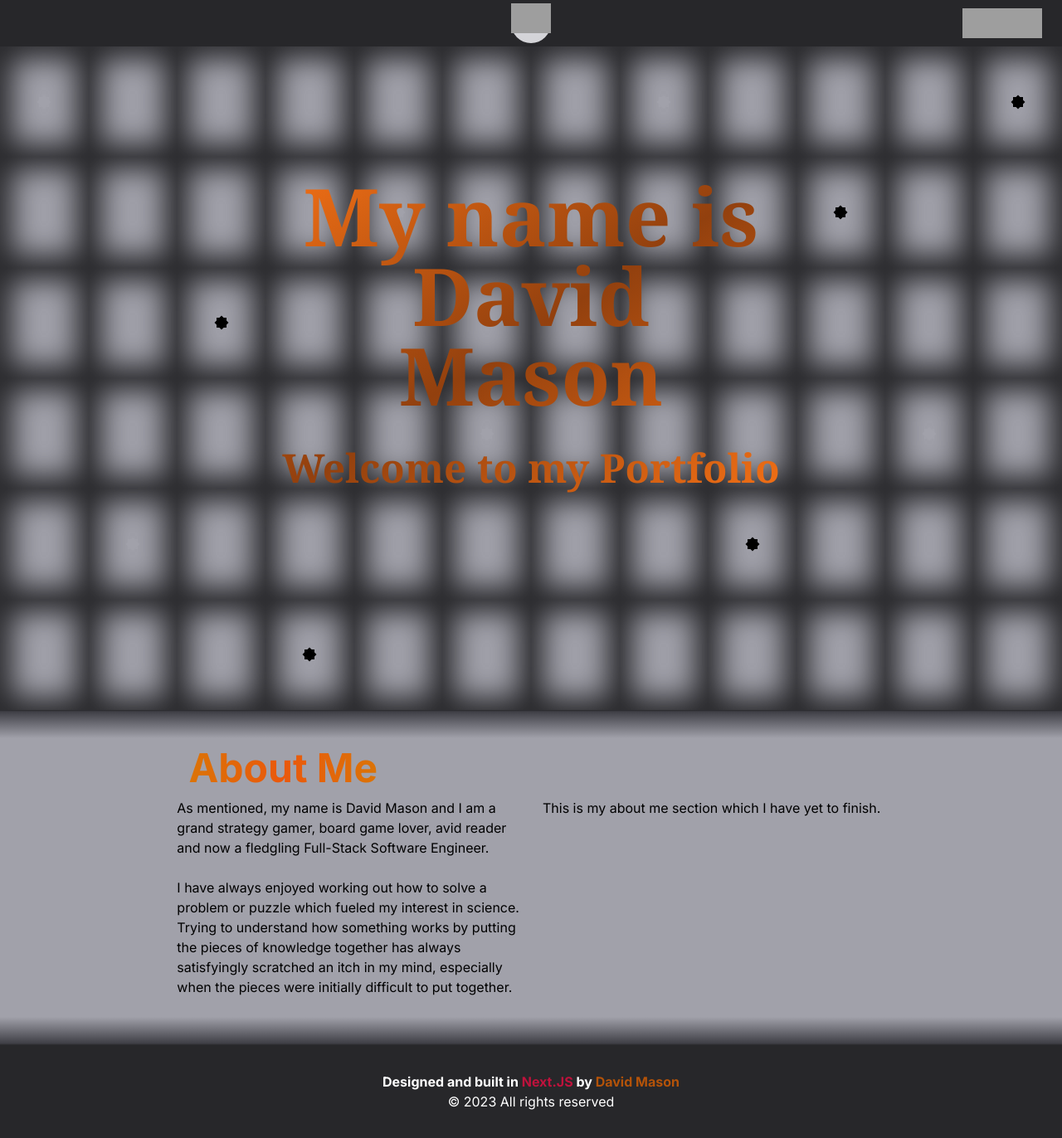
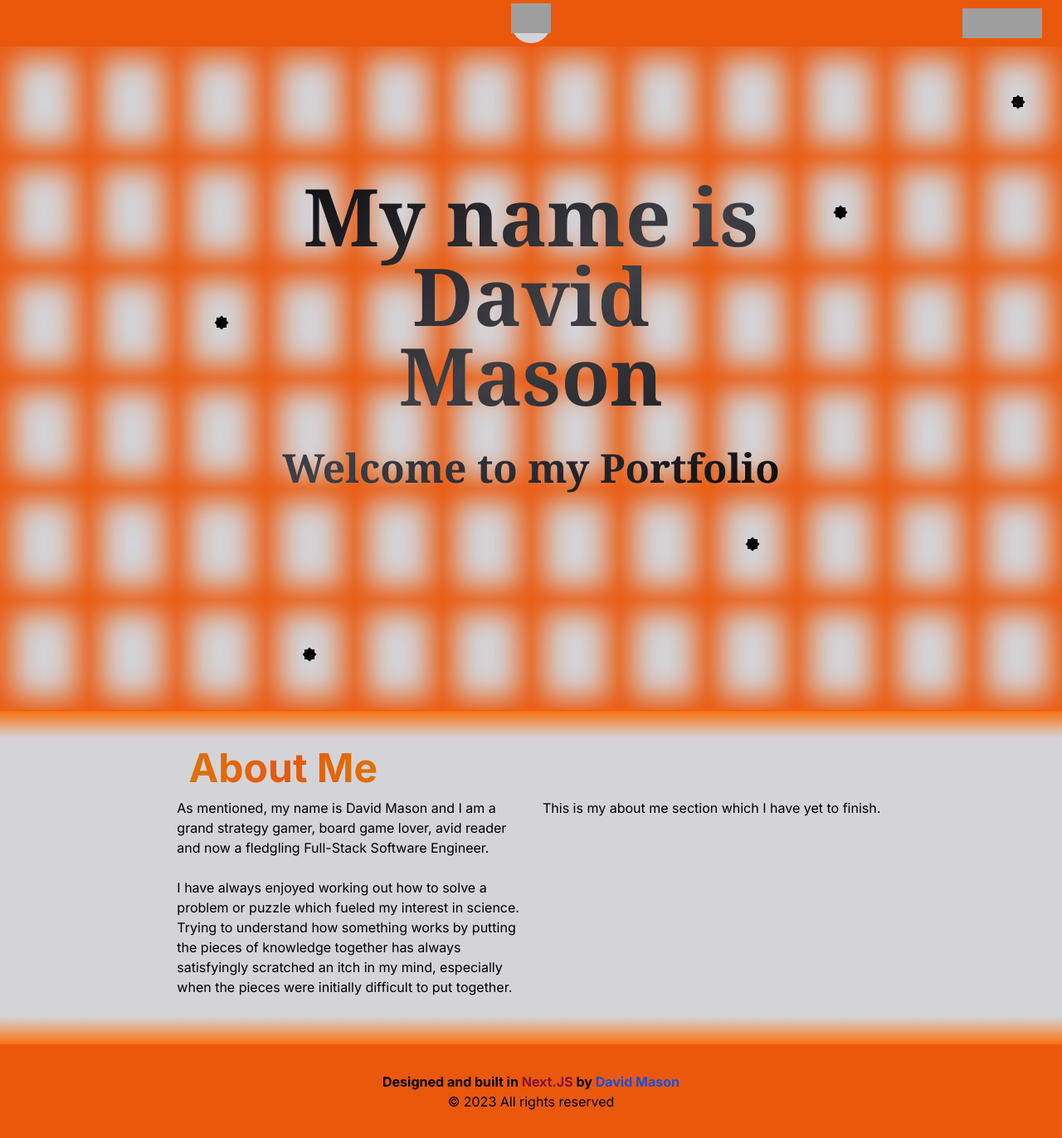
Before and after one commit to DayHikari/Portfolio, a Next.js app: page / in a window 1280 px wide. Shown: the whole page at 83% size. Built offline with nearby package versions, Linux system fonts and the light colour scheme; grey boxes are pictures that could not be loaded.

Commit message:
Light mode colours changed to light gray and orange

```diff
--- a/app/components/AboutMe.tsx
+++ b/app/components/AboutMe.tsx
@@ -3,7 +3,7 @@ import UpperDivider from "./dividers/UpperDivider";
 
 export default function AboutMe() {
   return (
-    <section className="bg-zinc-400 dark:bg-black flex flex-col">
+    <section className="bg-zinc-300 dark:bg-black flex flex-col">
       <UpperDivider />
       <article className="w-8/12 self-center">
         <h1 className="w-64 py-3 text-5xl md:text-center font-bold bg-clip-text text-transparent bg-gradient-to-r from-amber-600 via-orange-600 dark:via-amber-500 to-amber-600 dark:to-amber-700">
--- a/app/components/Footer.tsx
+++ b/app/components/Footer.tsx
@@ -3,9 +3,9 @@ export default function Footer() {
     const d:Date = new Date();
     let year:number = d.getFullYear()
     return (
-        <footer className="h-28 bg-zinc-800 flex flex-col items-center justify-center">
-            <h4 className="font-bold text-white">Designed and built in <span className="text-rose-700">Next.JS</span> by <span className="text-amber-700">David Mason</span></h4>
-            <h4 className="text-white">&copy; {year} All rights reserved</h4>
+        <footer className="h-28 bg-orange-600 dark:bg-zinc-800 flex flex-col items-center justify-center">
+            <h4 className="font-bold">Designed and built in <span className="text-rose-900">Next.JS</span> by <span className="text-blue-700">David Mason</span></h4>
+            <h4 >&copy; {year} All rights reserved</h4>
         </footer>
     )
 }
--- a/app/components/Header.tsx
+++ b/app/components/Header.tsx
@@ -6,7 +6,7 @@ import Logo from "./header_components/Logo";
 // Component function for the header
 export default function Header() {
     return (
-        <header className="w-screen h-14 p-1 bg-zinc-800 grid grid-cols-3">
+        <header className="w-screen h-14 p-1 bg-orange-600 dark:bg-zinc-800 grid grid-cols-3">
             <div></div>
             <Logo />
             <ThemeSwitcher />
--- a/app/components/Hero.tsx
+++ b/app/components/Hero.tsx
@@ -34,7 +34,7 @@ export default function Hero() {
       // Set color array values to the bg-color dependant on if the associated binaryArray value is 1 or 0
       setColour((prev) =>
         prev.map((elem, index) =>
-          binaryArray[index] === 1 ? "bg-zinc-400" : "bg-black"
+          binaryArray[index] === 1 ? "bg-zinc-300" : "bg-black"
         )
       );
 
--- a/app/components/dividers/LowerDivider.tsx
+++ b/app/components/dividers/LowerDivider.tsx
@@ -1,8 +1,8 @@
 export default function LowerDivider() {
   return (
     <>
-      <div className="h-8 bg-gradient-to-b from-zinc-400 to-zinc-700 dark:from-black dark:to-zinc-800"></div>
-      <div className="h-0.5 bg-gradient-to-b from-zinc-700 to-zinc-800 dark:from-zinc-800 dark:to-zinc-800"></div>
+      <div className="h-8 bg-gradient-to-b from-zinc-300 to-orange-500 dark:from-black dark:to-zinc-800"></div>
+      <div className="h-0.5 bg-gradient-to-b from-orange-500 to-orange-600 dark:from-zinc-800 dark:to-zinc-800"></div>
     </>
   );
 }
--- a/app/components/dividers/UpperDivider.tsx
+++ b/app/components/dividers/UpperDivider.tsx
@@ -1,8 +1,8 @@
 export default function UpperDivider() {
   return (
     <>
-      <div className="h-0.5 bg-gradient-to-b from-zinc-800 to-zinc-700 dark:from-zinc-800 dark:to-zinc-800"></div>
-      <div className="h-8 bg-gradient-to-b from-zinc-700 to-zinc-400 dark:from-zinc-800 dark:to-black"></div>
+      <div className="h-0.5 bg-gradient-to-b from-orange-600 to-orange-500 dark:from-zinc-800 dark:to-zinc-800"></div>
+      <div className="h-8 bg-gradient-to-b from-orange-500 to-zinc-300 dark:from-zinc-800 dark:to-black"></div>
     </>
   );
 }
--- a/app/components/hero_components/HeroText.tsx
+++ b/app/components/hero_components/HeroText.tsx
@@ -1,9 +1,9 @@
 // Component function that returns the text for he Hero section
 export default function HeroText() {
   return (
-    <div className="absolute top-1/2 left-1/2 transform -translate-x-1/2 -translate-y-1/2 flex flex-col items-center text-center z-10 bg-gradient-to-br from-orange-500 dark:from-orange-700 via-amber-800 dark:via-amber-500 to-orange-500 dark:to-orange-700 bg-clip-text text-amber-700 sm:text-transparent">
-      <h1 className="text-4xl sm:text-8xl p-5 bg-zinc-400 dark:bg-black sm:bg-transparent sm:dark:bg-transparent font-semibold font-serif">My name is David Mason</h1>
-      <h2 className="text-2xl sm:text-5xl p-5 bg-zinc-400 dark:bg-black sm:bg-transparent sm:dark:bg-transparent font-semibold font-serif">Welcome to my Portfolio</h2>
+    <div className="absolute top-1/2 left-1/2 transform -translate-x-1/2 -translate-y-1/2 flex flex-col items-center text-center z-10 bg-gradient-to-br from-zinc-950 dark:from-orange-700 via-zinc-700 dark:via-amber-500 to-zinc-950 dark:to-orange-700 bg-clip-text text-amber-700 sm:text-transparent">
+      <h1 className="text-4xl sm:text-8xl p-5 bg-zinc-300 dark:bg-black sm:bg-transparent sm:dark:bg-transparent font-semibold font-serif">My name is David Mason</h1>
+      <h2 className="text-2xl sm:text-5xl p-5 bg-zinc-300 dark:bg-black sm:bg-transparent sm:dark:bg-transparent font-semibold font-serif">Welcome to my Portfolio</h2>
     </div>
   );
 }
--- a/app/components/hero_components/Pattern.tsx
+++ b/app/components/hero_components/Pattern.tsx
@@ -5,5 +5,5 @@ interface promptObject {
 }
 // Component function to generate a pattern for the grid
 export default function Pattern({column, row}:promptObject) {
-    return <div className={`bg-zinc-400 dark:bg-black ${column} ${row} shadow-[0px_0px_35px_15px_inset] shadow-zinc-400 dark:shadow-black sm:dark:shadow-zinc-800 sm:shadow-zinc-800`}></div>
+    return <div className={`bg-zinc-300 dark:bg-black ${column} ${row} shadow-[0px_0px_35px_15px_inset] shadow-zinc-300 dark:shadow-black sm:dark:shadow-zinc-800 sm:shadow-orange-600`}></div>
 }
```
Also changed, not shown: 1 other file (tests, documents, lock files or other folders).
